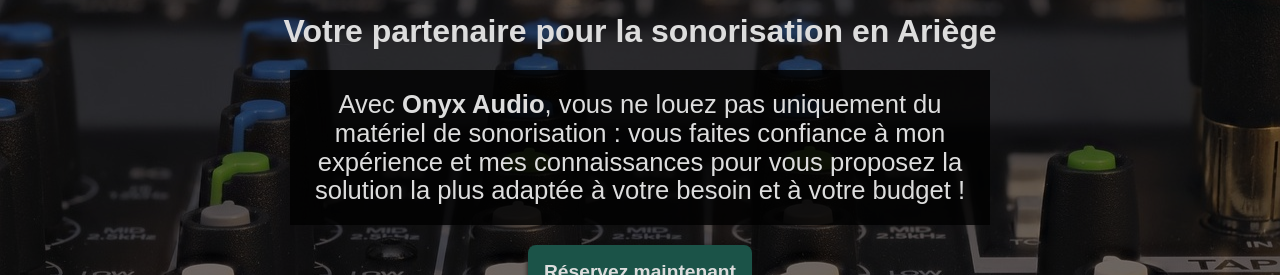
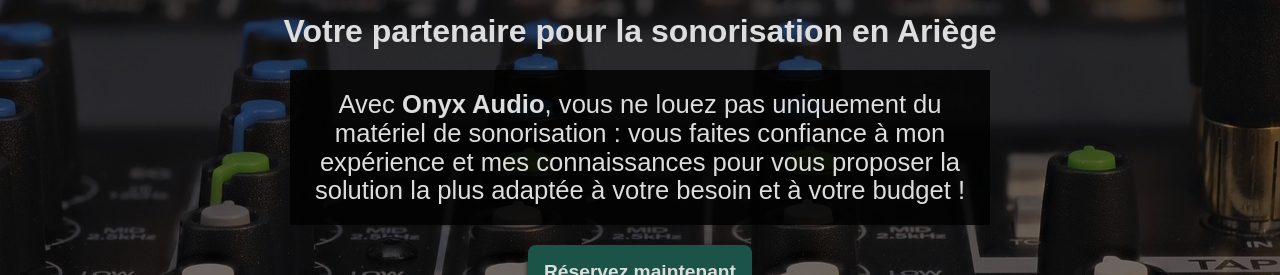
Before and after one commit to Clm-Roig/onyx-audio, a plain HTML site: page index.html in a window 1280 px wide. Shown: the part 127-402 px from the top of the page. Drawn offline with Linux system fonts and the light colour scheme; files that its build step writes are made by us from their sources; files whose address does not match are found by name; a web font is replaced by a local one.

Commit message:
fix faute d'orthographe

```diff
--- a/index.html
+++ b/index.html
@@ -49,7 +49,7 @@
 			<h2>Votre partenaire pour la sonorisation en Ariège</h2>
 			<p>Avec <b>Onyx Audio</b>, vous ne louez pas uniquement du matériel de sonorisation : vous faites confiance
 				à mon
-				expérience et mes connaissances pour vous proposez la solution la plus adaptée à votre besoin et à votre
+				expérience et mes connaissances pour vous proposer la solution la plus adaptée à votre besoin et à votre
 				budget !</p>
 			<a href="contact.html" class="btn contact-btn">Réservez maintenant</a>
 		</section>
```
